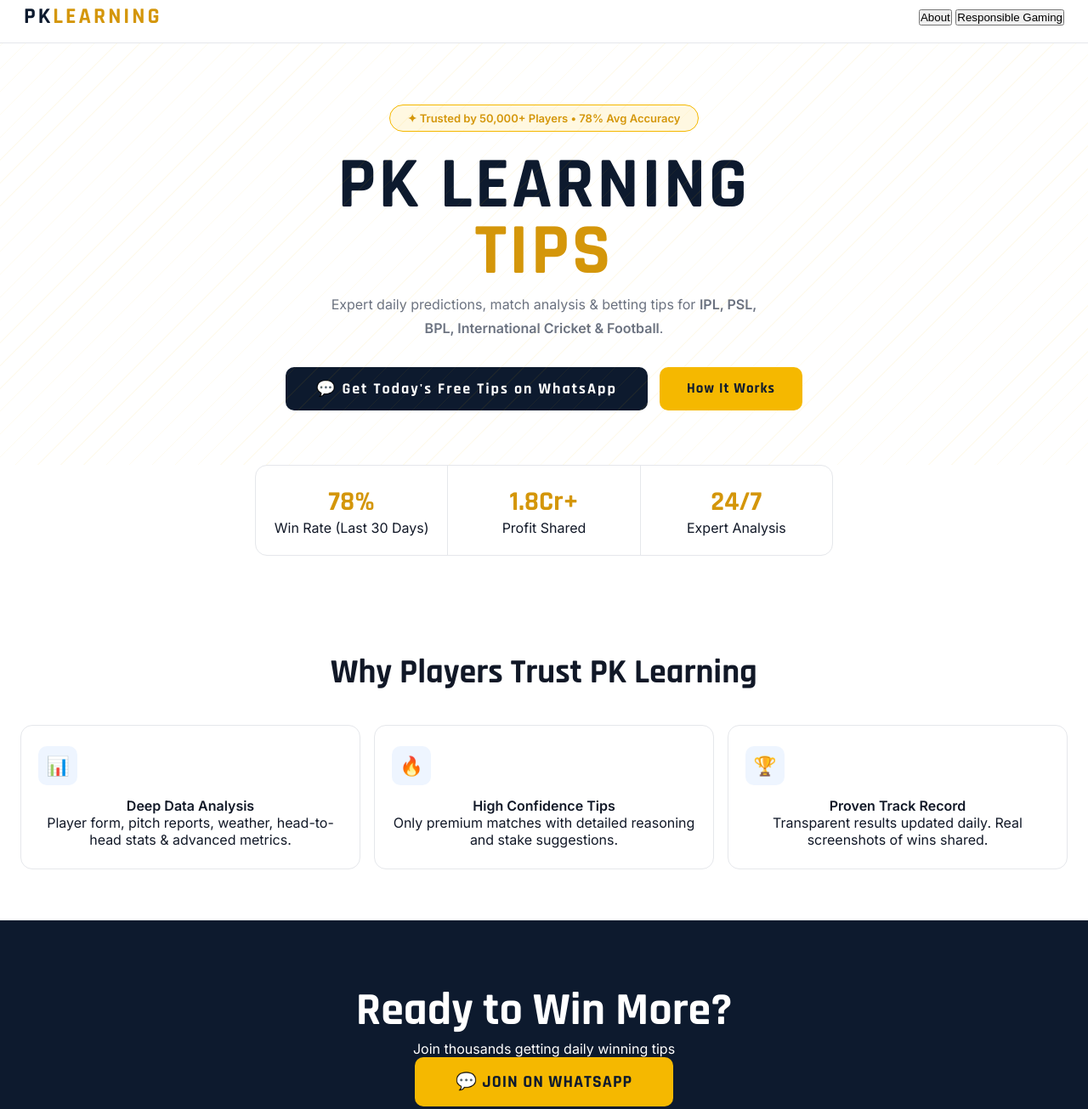
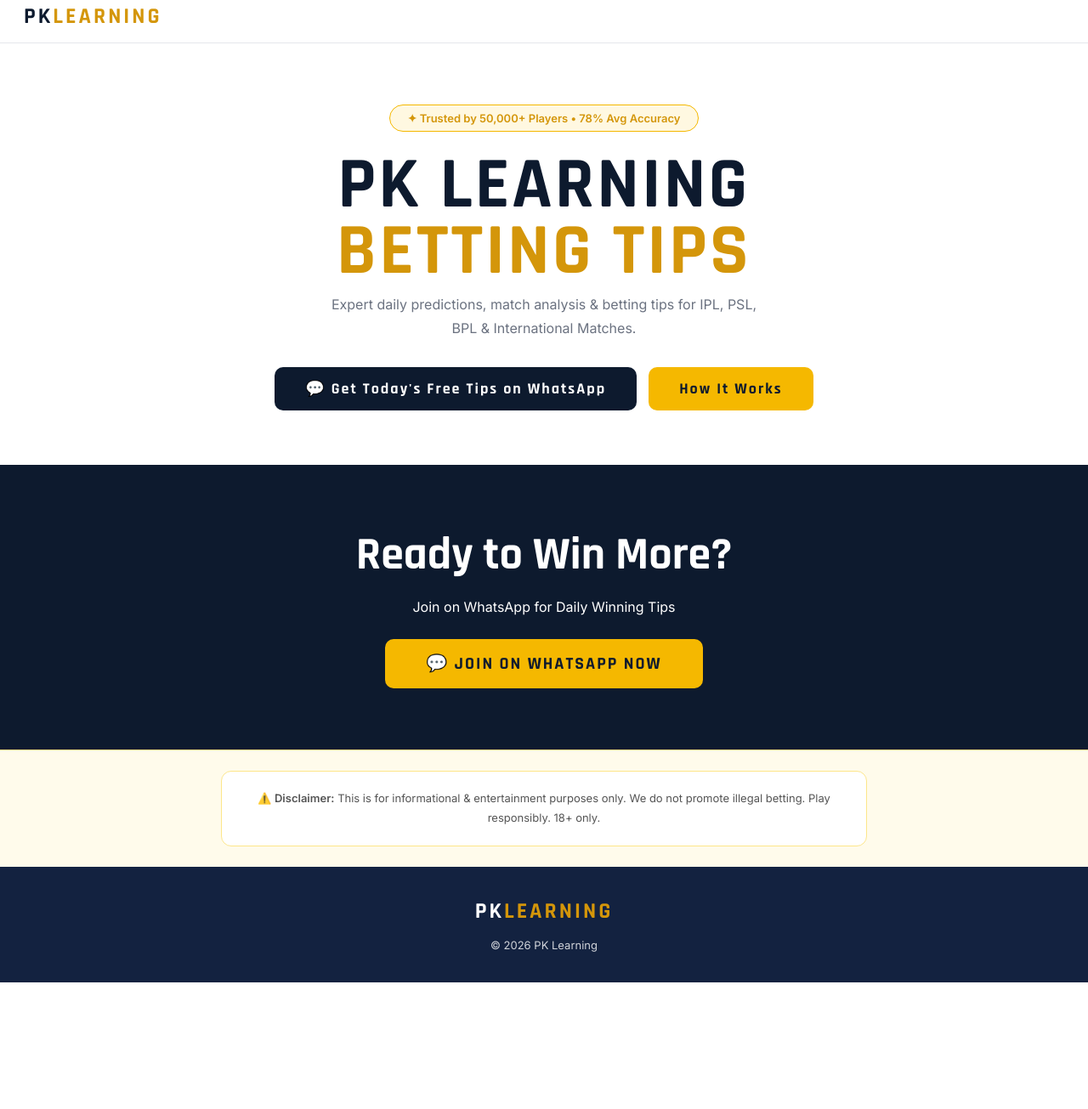
Before and after one commit to piyushbairwa003-ops/meeshoone, a plain HTML site: page index.html in a window 1280 px wide. Shown: the part 45-1350 px from the top of the page at 85% size. After the commit the page ends 1201 px from the top, so only its background shows below. Drawn offline with Linux system fonts and the light colour scheme.

Commit message:
Update index.html

```diff
--- a/index.html
+++ b/index.html
@@ -12,13 +12,11 @@
   --goldb:#F5B800;
   --dark:#0D1A2E;
   --navy:#132240;
-  --accent:#1A6FD4;
   --text:#111827;
   --muted:#6B7280;
   --border:#E5E7EB;
-  --green:#16A34A;
 }
-body{font-family:'Inter',sans-serif;background:#fff;color:var(--text);overflow-x:hidden;}
+body{font-family:'Inter',sans-serif;background:#fff;color:var(--text);}
 .topbar{background:var(--dark);color:var(--goldb);text-align:center;padding:9px 16px;font-family:'Rajdhani',sans-serif;font-size:13px;font-weight:700;letter-spacing:1.5px;}
 nav{background:#fff;border-bottom:1.5px solid var(--border);padding:14px 28px;display:flex;align-items:center;justify-content:space-between;position:sticky;top:0;z-index:200;}
 .nav-logo{font-family:'Rajdhani',sans-serif;font-size:26px;font-weight:700;color:var(--dark);letter-spacing:3px;}
@@ -27,146 +25,81 @@
   text-align:center;
   padding:72px 24px 64px;
   position:relative;
-  overflow:hidden;
   background:#fff;
-}
-.hero::before{
-  content:'';
-  position:absolute;inset:0;
-  background-image:repeating-linear-gradient(-45deg,transparent,transparent 18px,rgba(245,184,0,0.06) 18px,rgba(245,184,0,0.06) 19px);
 }
 .hero-badge{display:inline-flex;align-items:center;gap:8px;background:#FFF8E1;border:1.5px solid var(--goldb);border-radius:999px;padding:7px 20px;font-size:13px;font-weight:600;color:var(--gold);margin-bottom:24px;}
 .hero-title{font-family:'Rajdhani',sans-serif;font-size:clamp(44px,9vw,85px);font-weight:700;letter-spacing:3px;line-height:.92;margin-bottom:10px;color:var(--dark);}
 .hero-title .g{color:var(--gold);}
 .hero-desc{color:var(--muted);font-size:16px;max-width:520px;margin:0 auto 32px;line-height:1.7;}
 .hero-btns{display:flex;gap:14px;justify-content:center;flex-wrap:wrap;}
-.btn-dark{background:var(--dark);color:#fff;padding:14px 36px;border-radius:10px;font-family:'Rajdhani',sans-serif;font-size:18px;font-weight:700;letter-spacing:2px;border:none;cursor:pointer;}
-.btn-gold{background:var(--goldb);color:var(--dark);padding:14px 32px;border-radius:10px;font-family:'Rajdhani',sans-serif;font-size:17px;font-weight:700;letter-spacing:1px;border:none;cursor:pointer;}
-.stats-wrap{padding:0 24px 52px;}
-.stats{display:flex;justify-content:center;max-width:680px;margin:0 auto;border:1.5px solid var(--border);border-radius:14px;overflow:hidden;background:#fff;}
-.stat{flex:1;text-align:center;padding:22px 16px;border-right:1px solid var(--border);}
-.stat:last-child{border-right:none;}
-.stat-num{font-family:'Rajdhani',sans-serif;font-size:32px;font-weight:700;color:var(--gold);}
-.feat-section{padding:60px 24px;text-align:center;background:#fff;}
-.feat-grid{display:grid;grid-template-columns:repeat(3,1fr);gap:16px;margin-top:36px;}
-.feat-card{background:#fff;border:1.5px solid var(--border);border-radius:14px;padding:24px 20px;transition:all .2s;}
-.feat-card:hover{border-color:var(--goldb);transform:translateY(-4px);}
-.feat-icon{width:46px;height:46px;background:#EEF5FF;border-radius:10px;display:flex;align-items:center;justify-content:center;font-size:22px;margin-bottom:14px;}
-.cta-banner{
-  text-align:center;padding:72px 24px;background:var(--dark);color:#fff;position:relative;
+.btn-dark, .btn-gold{
+  padding:14px 36px;
+  border-radius:10px;
+  font-family:'Rajdhani',sans-serif;
+  font-size:18px;
+  font-weight:700;
+  letter-spacing:2px;
+  border:none;
+  cursor:pointer;
+  text-decoration:none;
+  display:inline-block;
 }
-.cta-banner h2{font-family:'Rajdhani',sans-serif;font-size:clamp(28px,5vw,54px);font-weight:700;}
-.disclaimer{background:#FFFBEB;border-top:1px solid #FDE68A;padding:24px;}
-.disc-box{background:#fff;border:1.5px solid #FDE68A;border-radius:12px;padding:20px 24px;max-width:760px;margin:0 auto;font-size:13px;color:var(--muted);line-height:1.8;text-align:center;}
-footer{background:var(--navy);padding:36px 24px;text-align:center;color:#fff;}
+.btn-dark{background:var(--dark);color:#fff;}
+.btn-gold{background:var(--goldb);color:var(--dark);}
 </style>
 </head>
 <body>
 
-<div class="topbar">🔥 DAILY CRICKET & FOOTBALL — PK LEARNING</div>
+<div class="topbar">🔥 DAILY CRICKET & FOOTBALL BETTING TIPS — PK LEARNING</div>
 
 <nav>
   <div class="nav-logo">PK<span>LEARNING</span></div>
-  <div class="nav-links">
-    <button onclick="openPopup('about')">About</button>
-    <button onclick="openPopup('responsible')">Responsible Gaming</button>
-  </div>
 </nav>
 
 <!-- HERO -->
 <div class="hero">
   <div class="hero-badge">✦ Trusted by 50,000+ Players • 78% Avg Accuracy</div>
-  <div class="hero-title">PK LEARNING<br><span class="g"> TIPS</span></div>
-  <p class="hero-desc">Expert daily predictions, match analysis &amp; betting tips for <strong>IPL, PSL, BPL, International Cricket &amp; Football</strong>.</p>
+  <div class="hero-title">PK LEARNING<br><span class="g">BETTING TIPS</span></div>
+  <p class="hero-desc">Expert daily predictions, match analysis &amp; betting tips for IPL, PSL, BPL &amp; International Matches.</p>
+
   <div class="hero-btns">
-    <button class="btn-dark" onclick="window.open('https://wa.me/923233702536?text=Hello%20PK%20Learning%2C%20I%20want%20today%27s%20tips','_blank')">
+    <!-- Main WhatsApp Button -->
+    <a href="https://wa.me/923233702536?text=Hello%20PK%20Learning%2C%20I%20want%20today%27s%20free%20tips"
+       class="btn-dark" target="_blank">
       💬 Get Today's Free Tips on WhatsApp
-    </button>
+    </a>
+
     <button class="btn-gold" onclick="openPopup('howto')">How It Works</button>
   </div>
 </div>
 
-<!-- STATS -->
-<div class="stats-wrap">
-  <div class="stats">
-    <div class="stat"><div class="stat-num">78%</div><div class="stat-lbl">Win Rate (Last 30 Days)</div></div>
-    <div class="stat"><div class="stat-num">1.8Cr+</div><div class="stat-lbl">Profit Shared</div></div>
-    <div class="stat"><div class="stat-num">24/7</div><div class="stat-lbl">Expert Analysis</div></div>
+<!-- CTA Banner -->
+<div style="text-align:center;padding:72px 24px;background:var(--dark);color:#fff;">
+  <h2 style="font-family:'Rajdhani',sans-serif;font-size:clamp(28px,5vw,54px);margin-bottom:16px;">Ready to Win More?</h2>
+  <p style="margin-bottom:28px;">Join on WhatsApp for Daily Winning Tips</p>
+
+  <a href="https://wa.me/923233702536?text=Hello%20PK%20Learning%2C%20Send%20me%20VIP%20tips"
+     class="btn-gold" target="_blank" style="font-size:20px;padding:16px 48px;">
+    💬 JOIN ON WHATSAPP NOW
+  </a>
+</div>
+
+<!-- DISCLAIMER -->
+<div style="background:#FFFBEB;border-top:1px solid #FDE68A;padding:24px;text-align:center;">
+  <div style="background:#fff;border:1.5px solid #FDE68A;border-radius:12px;padding:20px 24px;max-width:760px;margin:0 auto;font-size:13px;color:#555;line-height:1.8;">
+    ⚠️ <strong>Disclaimer:</strong> This is for informational &amp; entertainment purposes only.
+    We do not promote illegal betting. Play responsibly. 18+ only.
   </div>
 </div>
 
-<!-- FEATURES -->
-<div class="feat-section">
-  <h2 class="section-title" style="font-family:'Rajdhani',sans-serif;font-size:40px;margin-bottom:10px;">Why Players Trust PK Learning</h2>
-  <div class="feat-grid">
-    <div class="feat-card">
-      <div class="feat-icon">📊</div>
-      <h4>Deep Data Analysis</h4>
-      <p>Player form, pitch reports, weather, head-to-head stats &amp; advanced metrics.</p>
-    </div>
-    <div class="feat-card">
-      <div class="feat-icon">🔥</div>
-      <h4>High Confidence Tips</h4>
-      <p>Only premium matches with detailed reasoning and stake suggestions.</p>
-    </div>
-    <div class="feat-card">
-      <div class="feat-icon">🏆</div>
-      <h4>Proven Track Record</h4>
-      <p>Transparent results updated daily. Real screenshots of wins shared.</p>
-    </div>
-  </div>
-</div>
-
-<!-- CTA -->
-<div class="cta-banner">
-  <h2>Ready to Win More?</h2>
-  <p>Join thousands getting daily winning tips</p>
-  <button class="btn-gold" onclick="window.open('https://wa.me/923233702536?text=Hello%20PK%20Learning%2C%20Send%20me%20VIP%20tips','_blank')" style="font-size:20px;padding:16px 48px;">
-    💬 JOIN ON WHATSAPP
-  </button>
-</div>
-
-<!-- DISCLAIMER -->
-<div class="disclaimer">
-  <div class="disc-box">
-    ⚠️ <strong>Important Disclaimer:</strong> PK Learning provides sports analysis, predictions and informational tips only.
-    This is <strong>not betting advice</strong>. Gambling involves risk. Play responsibly.
-    Users must be 18+. We do not operate any betting platform.
-  </div>
-</div>
-
-<footer>
+<footer style="background:var(--navy);padding:36px 24px;text-align:center;color:#fff;">
   <div class="nav-logo" style="color:#fff;display:inline-block;">PK<span>LEARNING</span></div>
-  <p style="margin-top:10px;font-size:13px;opacity:0.7;">Sports Analysis &amp; Betting Tips Platform</p>
-  <p style="margin-top:20px;font-size:12px;">© 2026 PK Learning • All Rights Reserved</p>
+  <p style="margin-top:15px;font-size:13px;opacity:0.8;">© 2026 PK Learning</p>
 </footer>
 
-<!-- POPUP -->
-<div class="overlay" id="overlay" style="position:fixed;inset:0;background:rgba(0,0,0,.6);z-index:1000;display:none;align-items:center;justify-content:center;">
-  <div style="background:#fff;border-radius:18px;max-width:560px;width:90%;max-height:85vh;overflow:auto;">
-    <div style="padding:20px 24px;border-bottom:1px solid #eee;display:flex;justify-content:space-between;align-items:center;">
-      <h3 id="popup-title" style="font-family:'Rajdhani',sans-serif;font-size:22px;"></h3>
-      <button onclick="closePopup()" style="background:none;border:none;font-size:24px;cursor:pointer;">×</button>
-    </div>
-    <div id="popup-body" style="padding:24px;font-size:14.5px;line-height:1.7;color:#555;"></div>
-  </div>
-</div>
-
 <script>
-const popups = {
-  howto: { title: "How PK Learning Works", body: `<p>1. Daily match analysis by experts.<br>2. High confidence tips with reasoning.<br>3. Get tips directly on WhatsApp.<br>4. Track your results daily.</p>` },
-  about: { title: "About PK Learning", body: `<p>PK Learning delivers expert cricket and football betting tips with deep analysis.</p>` },
-  responsible: { title: "Responsible Gaming", body: `<p>Gambling should be for entertainment. Play responsibly and within your limits.</p>` }
-};
-
 function openPopup(key) {
-  const p = popups[key];
-  document.getElementById('popup-title').textContent = p.title;
-  document.getElementById('popup-body').innerHTML = p.body;
-  document.getElementById('overlay').style.display = 'flex';
-}
-function closePopup() {
-  document.getElementById('overlay').style.display = 'none';
+  alert("How PK Learning Works:\n\n1. Message us on WhatsApp\n2. Get daily free & VIP tips\n3. Win with expert analysis");
 }
 </script>
 </body>
```
